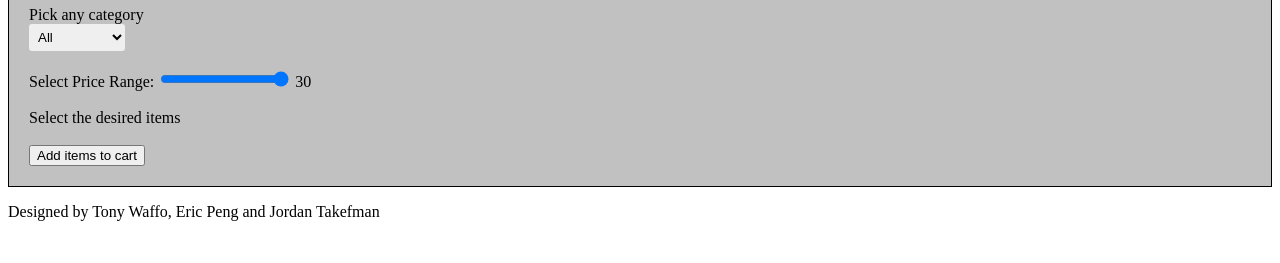
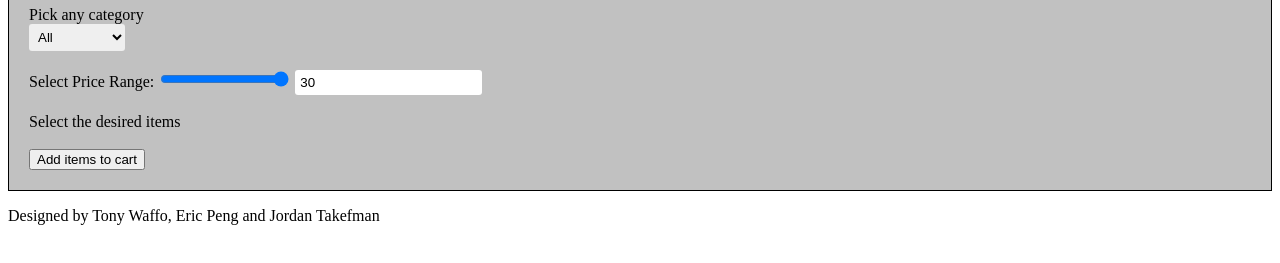
Before and after one commit to SEG3125-A/Group36-Lab-3, a plain HTML site: page index.html in a window 1280 px wide. Both pictures are taken after typing "Sample" into the empty fields and a click on the button "Search". Shown: the part 323-586 px from the top of the page. Drawn offline with Linux system fonts and the light colour scheme.

Commit message:
added input windows next to price slider

```diff
--- a/index.html
+++ b/index.html
@@ -43,11 +43,11 @@
                     <p> Enter your name </p>
                     <input type="text" name="username" value="test" placeholder="Name"><br/><br/>
 
-                    <label>Choose your preferences </label><br/>
+                    <label>Choose your dietary preferences </label><br/>
                     <input type="checkbox" name="restriction1" value="vegetarian"/>Vegetarian <br>
                     <input type="checkbox" name="restriction2" value="gluten-free"/>Gluten free <br>
 
-                    </br><label> You might have some preferences, so choose your category below</label><br>
+                    </br><label> Choose if you prefer organic food</label><br>
                     <select name="preference">
                         <option  value="organic">Organic</option>
                         <option  value="non-organic">Non-Organic</option>
@@ -72,7 +72,7 @@
 
                 <label>Select Price Range:
                     <input type="range" name="price" min="0" max="30" value="30" step="1" oninput="filterByPrice(this.value)"/>
-                    <span id="selectedPrice">30</span>
+                    <input type="text" id="priceInput" name="priceInput" value="30" oninput="filterByPrice(this.value)">
                 </label>
 
                 </br></br>
--- a/lab3.js
+++ b/lab3.js
@@ -311,9 +311,8 @@ function searchItem(){
 function filterByPrice(priceMax){
     //filter by price
     items=allItems.filter((item)=>item.price<=priceMax);
-
     //update the number to be display aside the filter range
-    document.querySelector("#selectedPrice").innerHTML=priceMax;
+    document.getElementById("priceInput").value=priceMax;
 
     //update the product section after filtering
     let categoryDesired=document.querySelector(".products select").value;
```
